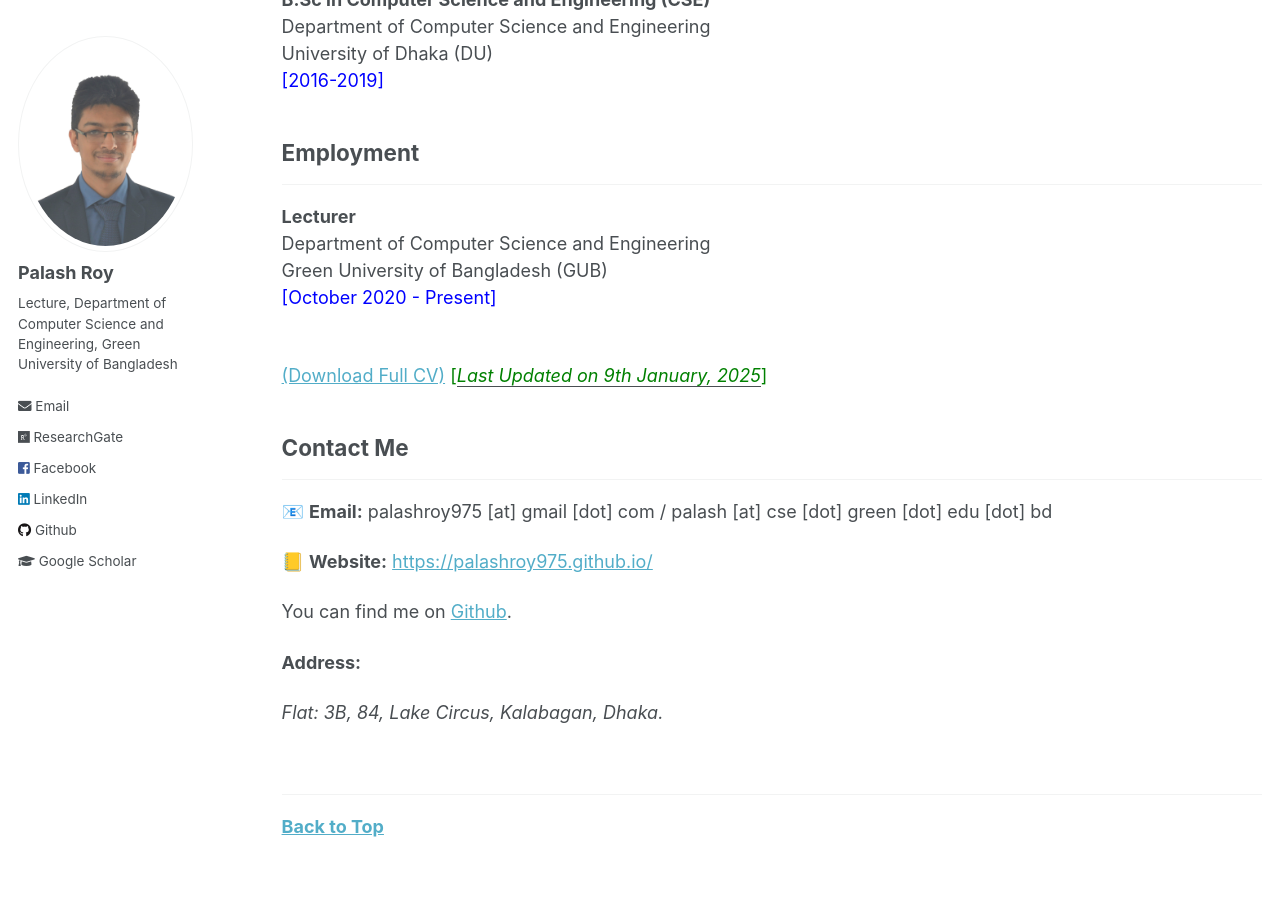
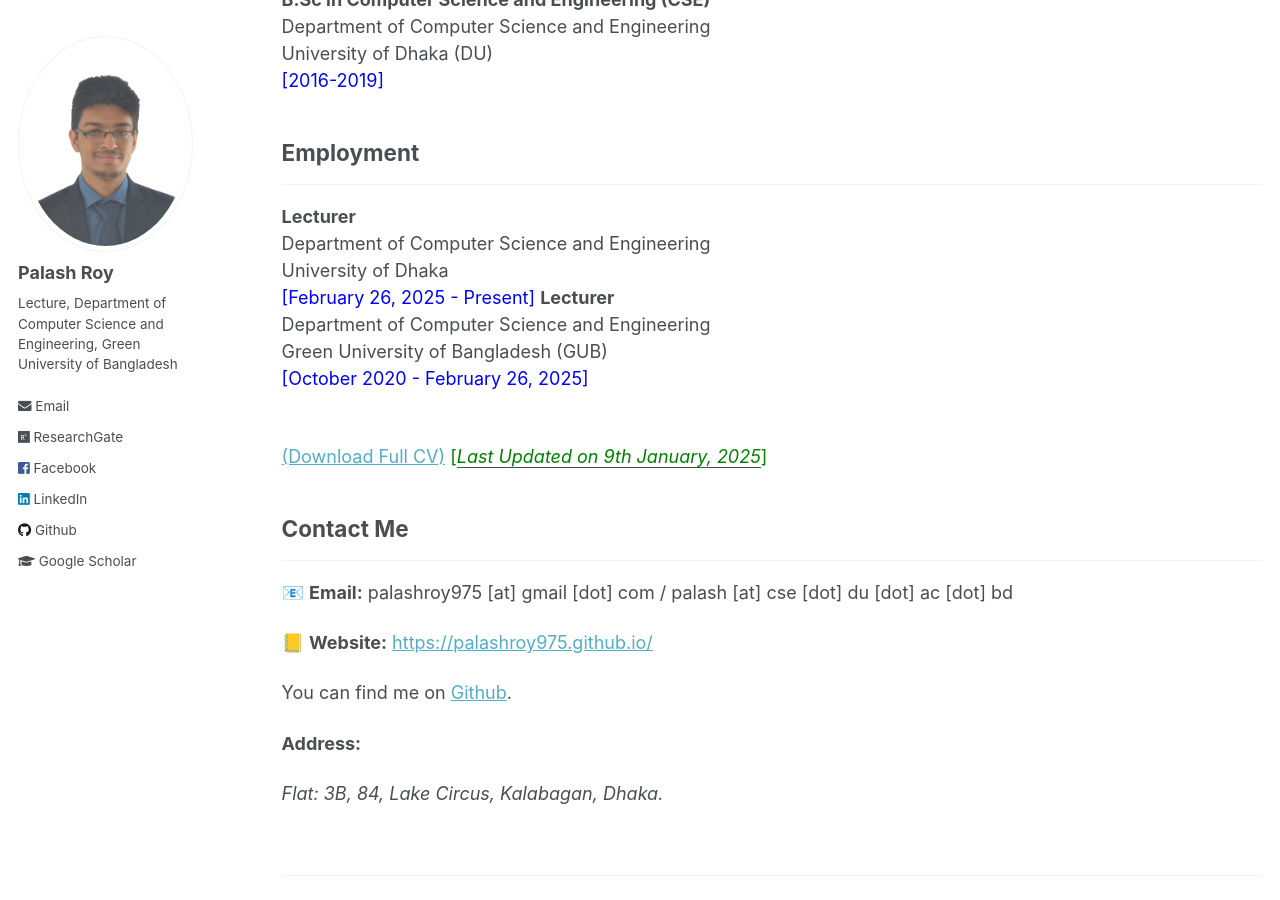
Before and after one commit to PalashRoy975/PalashRoy975.github.io, a Jekyll site: the page built from _pages/cv.md, in a window 1280 px wide and 900 px high, scrolled down 404 px. Built offline with Jekyll 4.4.1, drawn with Linux system fonts in a browser that asks for light colours.

Commit message:
Update cv.md

```diff
--- a/_pages/cv.md
+++ b/_pages/cv.md
@@ -21,8 +21,12 @@ University of Dhaka (DU) <br />
 -------------
 **Lecturer** <br />
 Department of Computer Science and Engineering <br />
+University of Dhaka <br />
+<span style ="color:blue"> [February 26, 2025 - Present] </span>
+**Lecturer** <br />
+Department of Computer Science and Engineering <br />
 Green University of Bangladesh (GUB)<br />
-<span style ="color:blue"> [October 2020 - Present] </span>
+<span style ="color:blue"> [October 2020 - February 26, 2025] </span>
 <br /><br />
 
 [(Download Full CV)](https://PalashRoy975.github.io/files/Palash_Roy_CV_Updated_09_01_2025.pdf) <span style ="color:Green"> [<ins>*Last Updated on 9th January, 2025*</ins>] </span>
@@ -30,7 +34,7 @@ Green University of Bangladesh (GUB)<br />
 ## Contact Me
 -------------
 
-📧 **Email:** palashroy975 [at] gmail [dot] com / palash [at] cse [dot] green [dot] edu [dot] bd  <br />
+📧 **Email:** palashroy975 [at] gmail [dot] com / palash [at] cse [dot] du [dot] ac [dot] bd  <br />
 
 📒 **Website:** [https://palashroy975.github.io/](https://palashroy975.github.io/) <br />
 
```
